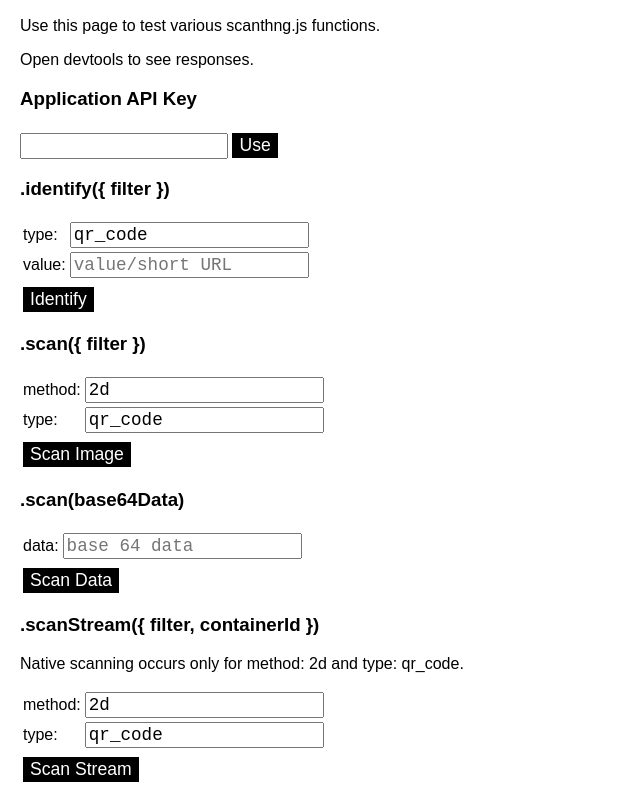
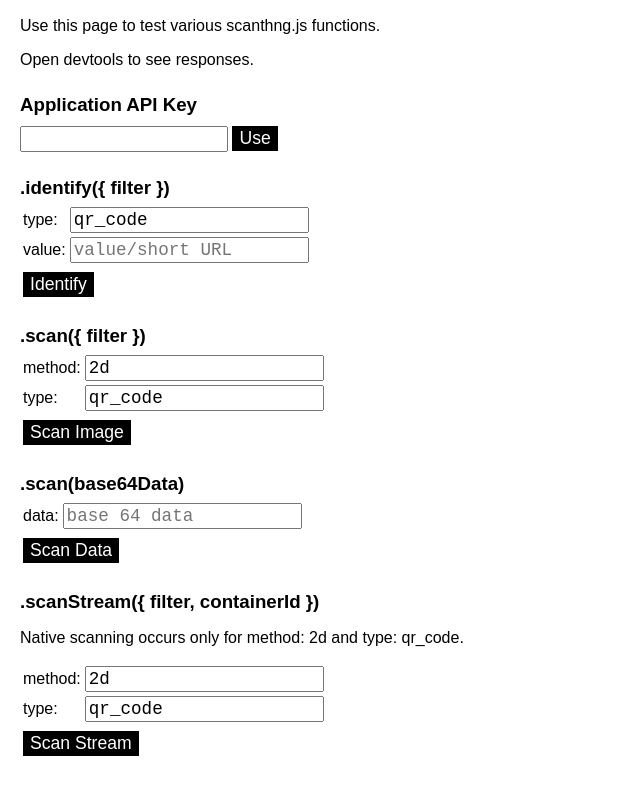
Before and after one commit to evrythng/scanthng.js, a website built with webpack: page test-app/index.html in a window 1280 px wide. Shown: the part 51-848 px from the top of the page, without its empty margins (0-640 px from the left). After the commit the page ends 822 px from the top, so only its background shows below. Built offline with nearby package versions, Linux system fonts and the light colour scheme.

Commit message:
Improve test-app

```diff
--- a/test-app/styles.css
+++ b/test-app/styles.css
@@ -4,6 +4,11 @@
 
 body {
   margin-left: 20px;
+}
+
+h3 {
+  margin-top: 25px;
+  margin-bottom: 5px;
 }
 
 input[type="text"] {
```
